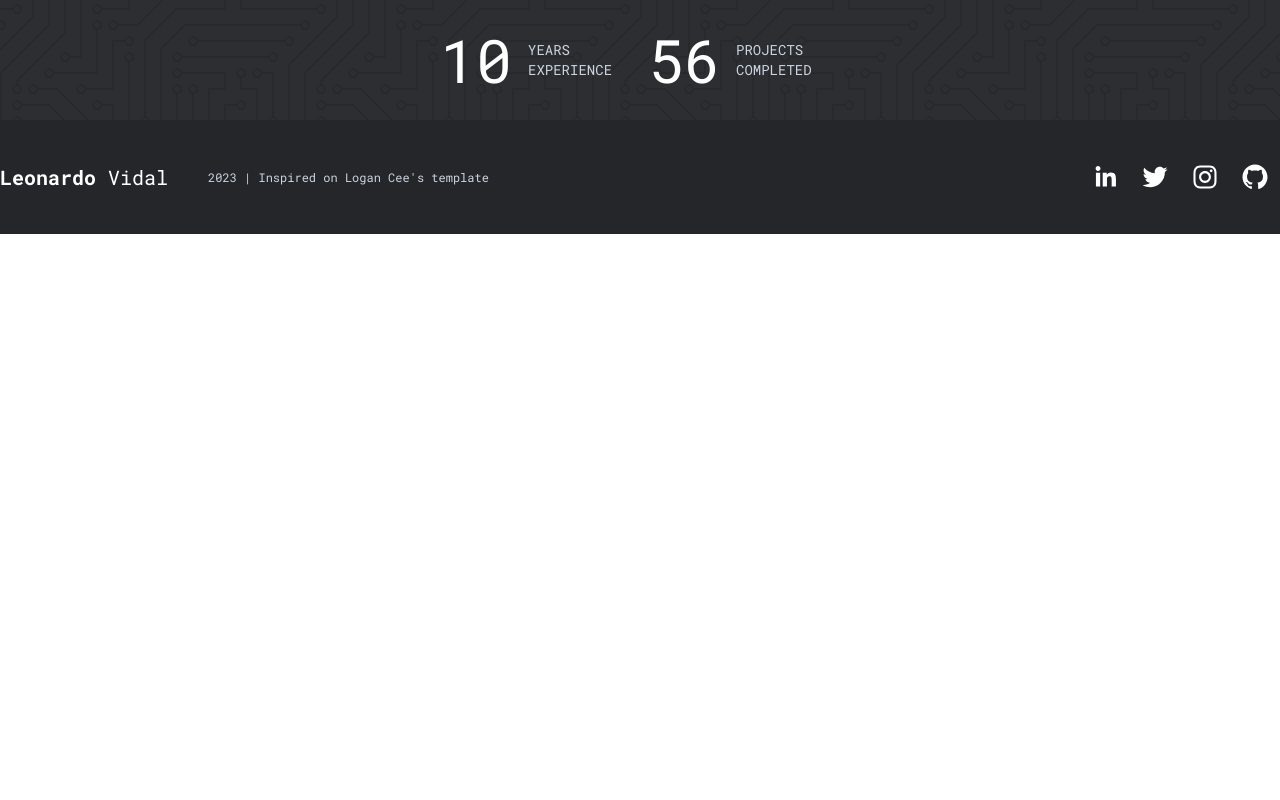
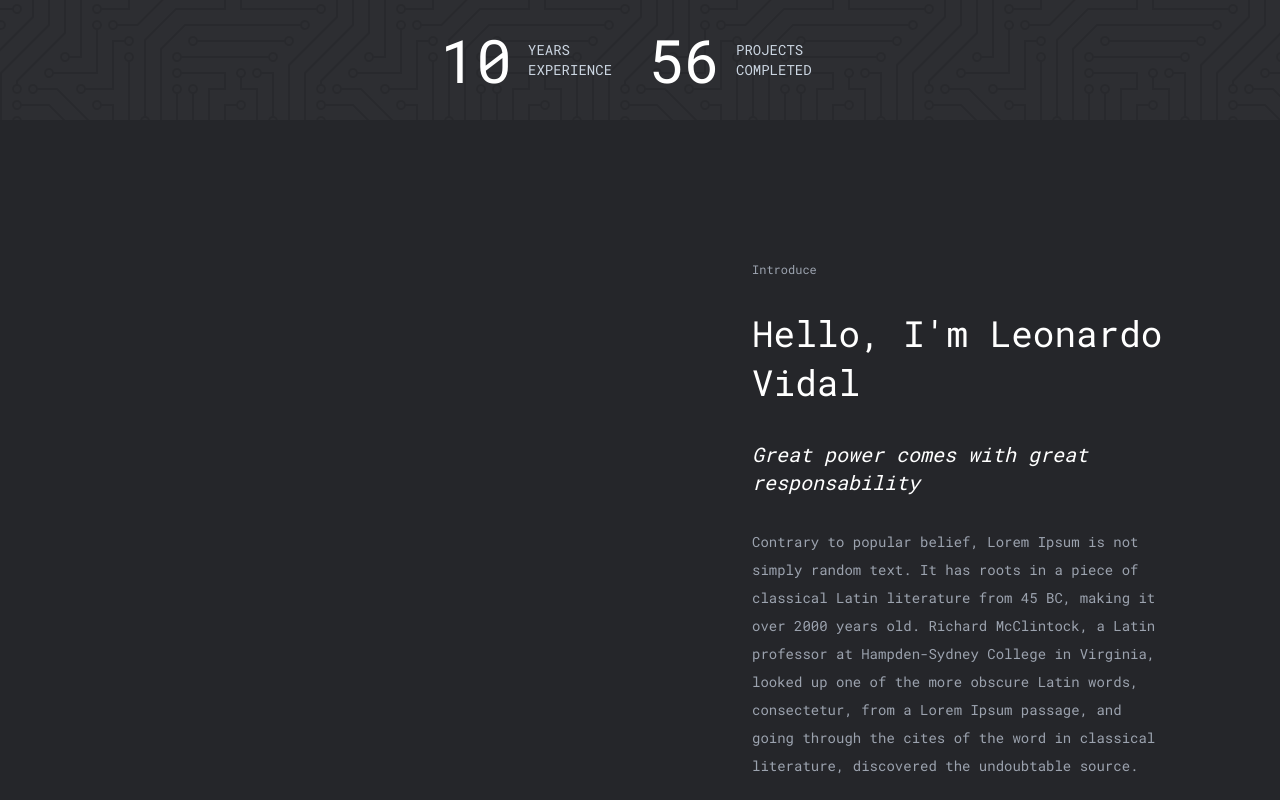
Before and after one commit to lvidal1/profile-2023, a Next.js app: page / in a window 1280 px wide. Shown: the part 680-1480 px from the top of the page. Before the commit the page ends 914 px from the top, so only its background shows below. Built offline with nearby package versions, Linux system fonts and the light colour scheme.

Commit message:
Add introduction component

```diff
--- /dev/null
+++ b/components/Introduction.tsx
@@ -0,0 +1,22 @@
+import React from 'react'
+import styles from "../styles/components/Introduction.module.scss"
+
+export const Introduction = () => {
+    return (
+        <section className={styles.section}>
+            <div className={styles.container}>
+                <div className={styles.scope}>
+
+                </div>
+                <div className={styles.speech}>
+                    <div className='text-left text-xs  text-gray-400'>Introduce</div>
+                    <h4 className='text-left text-3xl md:text-4xl md:leading-snug'>Hello, I'm Leonardo Vidal</h4>
+                    <div className='text-left text-lg md:text-xl italic'>Great power comes with great responsability</div>
+                    <p className='text-left text-sm leading-loose text-gray-400'>
+                        Contrary to popular belief, Lorem Ipsum is not simply random text. It has roots in a piece of classical Latin literature from 45 BC, making it over 2000 years old. Richard McClintock, a Latin professor at Hampden-Sydney College in Virginia, looked up one of the more obscure Latin words, consectetur, from a Lorem Ipsum passage, and going through the cites of the word in classical literature, discovered the undoubtable source.
+                    </p>
+                </div>
+            </div>
+        </section>
+    )
+}
--- a/pages/index.tsx
+++ b/pages/index.tsx
@@ -2,6 +2,7 @@ import Head from 'next/head'
 import classNames from 'classnames'
 import Hero from '../components/Hero'
 import Footer from '../components/Footer'
+import { Introduction } from '../components/Introduction'
 
 export default function Home() {
   return (
@@ -14,6 +15,7 @@ export default function Home() {
       </Head>
       <main>
         <Hero />
+        <Introduction />
       </main>
       <Footer />
     </>
--- /dev/null
+++ b/styles/components/Introduction.module.scss
@@ -0,0 +1,18 @@
+.section{
+    @apply bg-black text-white;
+}
+
+.container{
+    @apply mx-auto max-w-screen-xl text-center relative;
+    @apply h-screen min-h-0 md:min-h-screen;
+    @apply flex flex-col sm:flex-row items-center space-y-20 sm:space-y-0;
+}
+
+.scope{
+    @apply sm:w-1/2;
+}
+
+.speech{
+    @apply sm:w-1/2 px-10 lg:px-28;
+    @apply space-y-8;
+}
```
